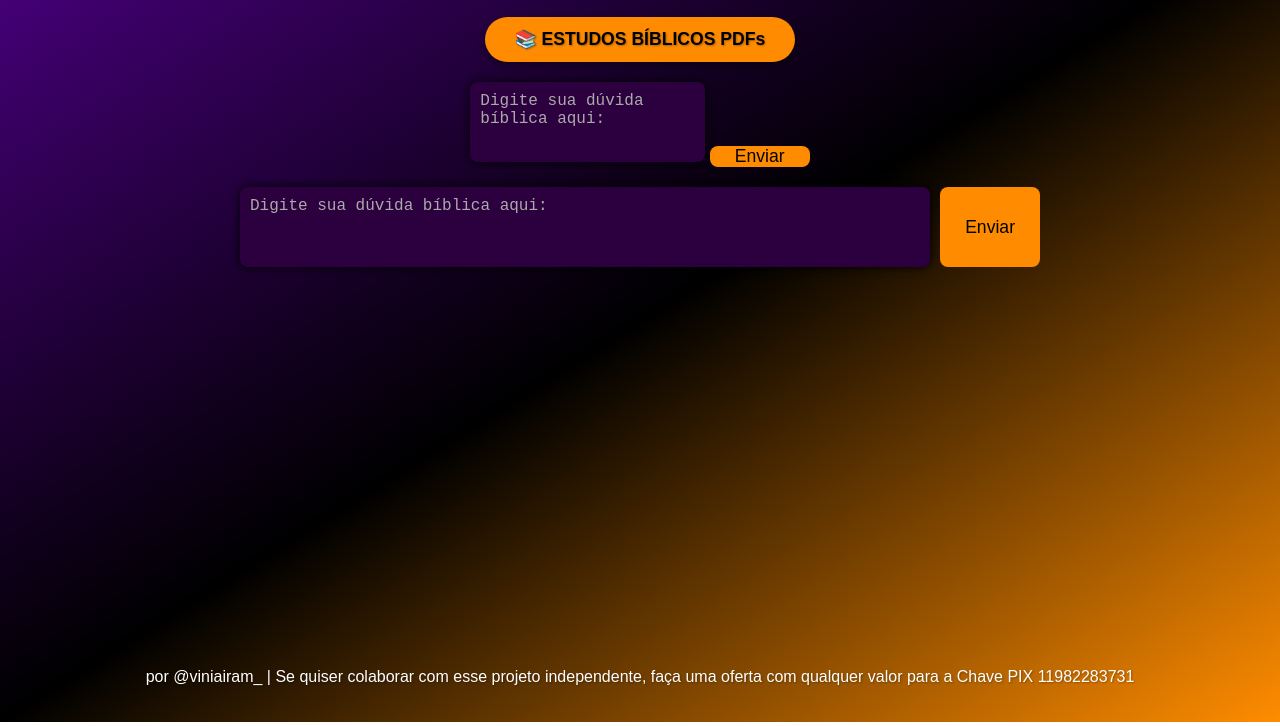
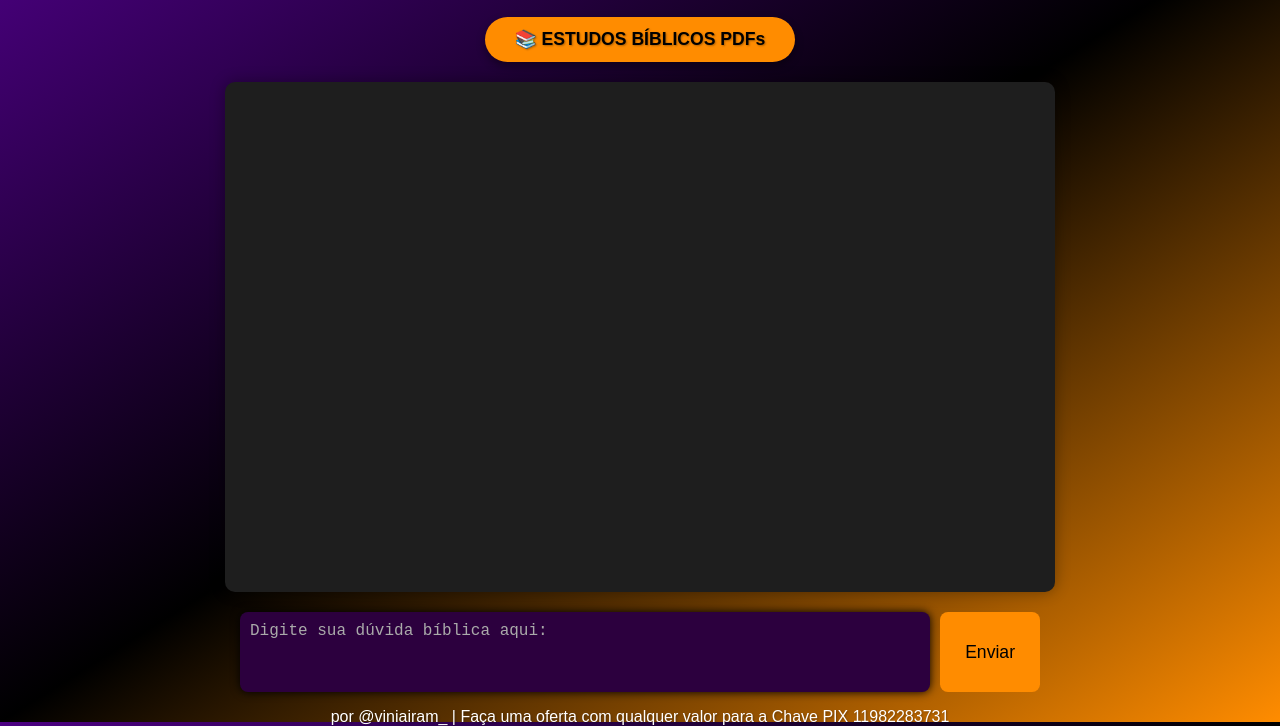
Before and after one commit to viniairam7/Bible-Chat, a website: page index.html in a window 1280 px wide. Shown: the part 78-804 px from the top of the page. Drawn offline with Linux system fonts and the light colour scheme.

Commit message:
Update index.html

```diff
--- a/index.html
+++ b/index.html
@@ -9,20 +9,13 @@
 <body>
   <h1 id="titulo">BIBLE CHAT</h1>
 
-
-  <!-- Botão de livros centralizado -->
   <div class="botao-container">
     <a href="https://drive.google.com/drive/folders/1bRn3zs-SpuGXOzWb47BmKJGrxrOV3M7O" target="_blank" class="botao-resumos">📚 ESTUDOS BÍBLICOS PDFs</a>
   </div>
 
-
-  <div class="chat-box">
-  <textarea placeholder="Digite sua dúvida bíblica aqui:"></textarea>
-  <button>Enviar</button>
-</div>
   <div class="chat-container">
-    <div id="chatBox" class="chat-box">
-      <!-- Mensagens serão adicionadas aqui -->
+    <div id="chatBox" class="mensagens-chat">
+      <!-- As mensagens aparecem aqui -->
     </div>
 
     <div class="input-area">
@@ -31,8 +24,7 @@
     </div>
   </div>
 
-<p id="creditos"> por @viniairam_ | Se quiser colaborar com esse projeto independente, faça uma oferta com qualquer valor para a Chave PIX 11982283731</p>
-
+  <p id="creditos">por @viniairam_ | Faça uma oferta com qualquer valor para a Chave PIX 11982283731</p>
 
   <script src="scripts.js"></script>
 </body>
```
